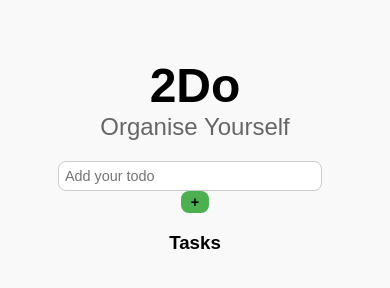
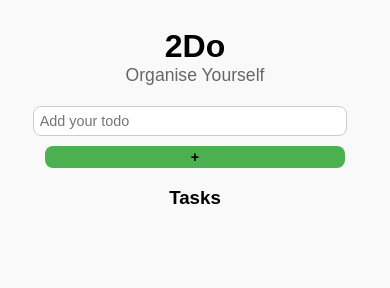
Before and after one commit to miyada0/Taskify.github.io, a plain HTML site: page index.html in a window 390 px wide. Drawn offline with Linux system fonts and the light colour scheme.

Commit message:
style.css

```diff
--- a/style.css
+++ b/style.css
@@ -69,3 +69,52 @@ li:hover {
     text-decoration: line-through;
     color: gray;
 }
+
+@media (max-width: 600px) {
+  body {
+    padding: 20px;
+  }
+
+  h1 {
+    font-size: 2rem;
+  }
+
+  h2 {
+    font-size: 1.1rem;
+  }
+
+  .input-section {
+    display: flex;
+    flex-direction: column;
+    align-items: center;
+  }
+
+  input[type="text"],
+  #todo-input {
+    width: 100%;
+    max-width: 90%;
+    margin-bottom: 10px;
+  }
+
+  button {
+    width: 100%;
+    max-width: 90%;
+  }
+
+  ul {
+    max-width: 100%;
+    padding: 0;
+  }
+
+  li {
+    font-size: 0.9rem;
+    padding: 8px;
+    flex-direction: column;
+    align-items: flex-start;
+  }
+
+  li button {
+    align-self: flex-end;
+    margin-top: 5px;
+  }
+}
```
